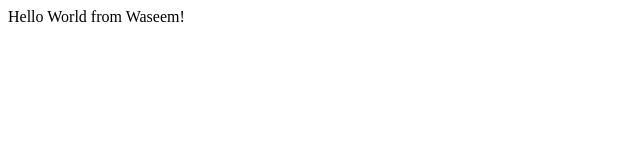
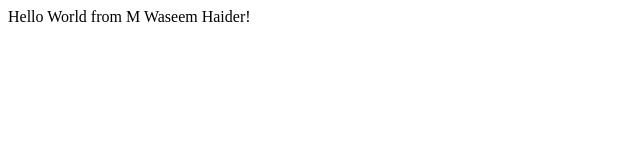
Before and after one commit to muhammadwaseemhaider/bootcamp2020, a plain HTML site: page index.html in a window 1280 px wide. Shown: the full height of the page, 0-640 px from the left. Drawn offline with Linux system fonts and the light colour scheme.

Commit message:
updated name to fullname in index.html

```diff
--- a/index.html
+++ b/index.html
@@ -5,7 +5,7 @@
 </head>
 <body>
   <div>
-      Hello World from Waseem!
+      Hello World from M Waseem Haider!
   </div>
 </body>
 </html>
```
